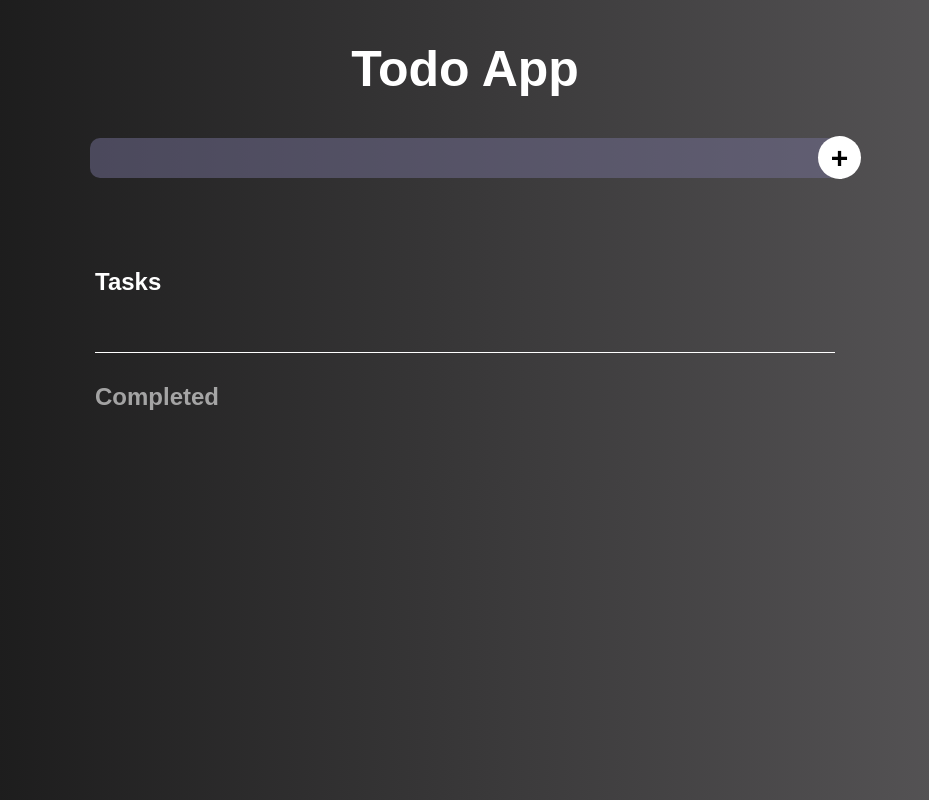
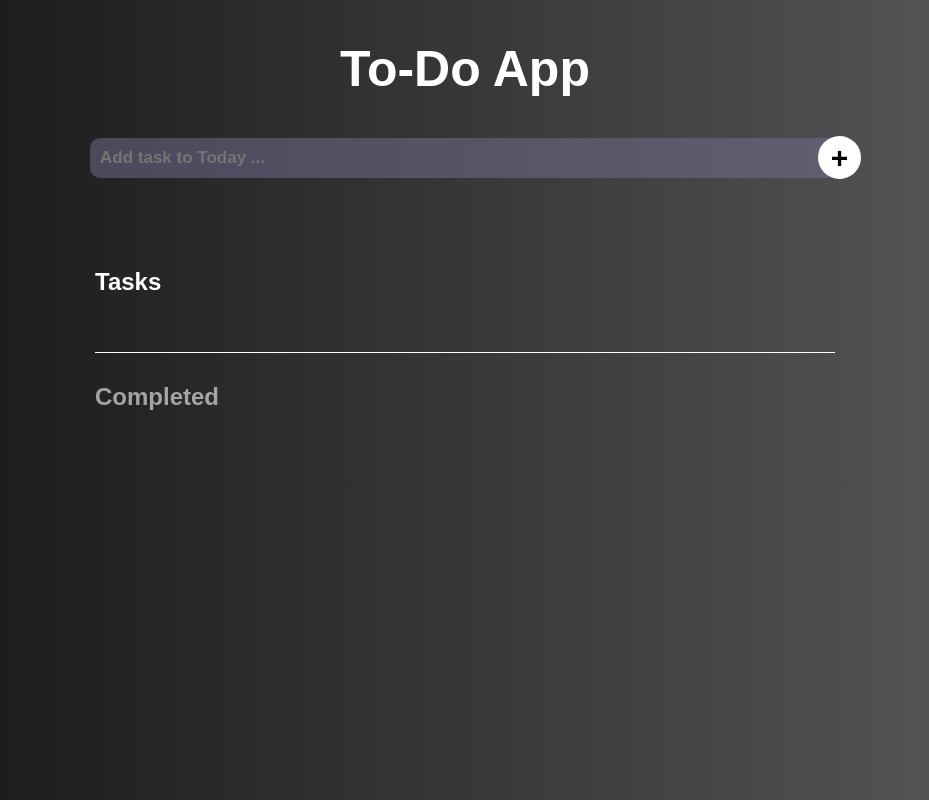
Before and after one commit to Waleed3mar/Todo-App, a plain HTML site: page index.html in a window 1280 px wide. Shown: the whole page, without its empty margins (175-1104 px from the left). Drawn offline with Linux system fonts and the light colour scheme.

Commit message:
Update index.html

```diff
--- a/index.html
+++ b/index.html
@@ -10,11 +10,11 @@
 
 <body>
     <div class="header">
-        <h1 class="title">Todo App</h1>
+        <h1 class="title">To-Do App</h1>
     </div>
 
     <div class="addTask">
-        <input id="todayNew">
+        <input id="todayNew" placeholder="Add task to Today ...">
         <span id="add">+</span>
         <br>
         <p class="warnMsg">Can't add EMPTY Task! </p>
```
